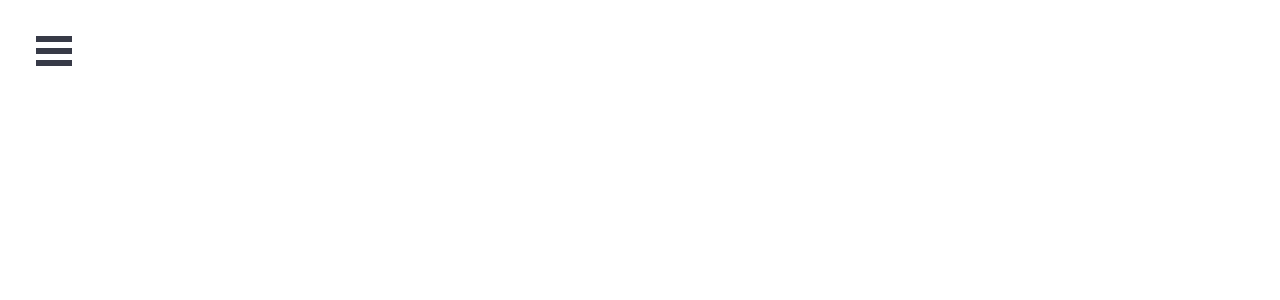
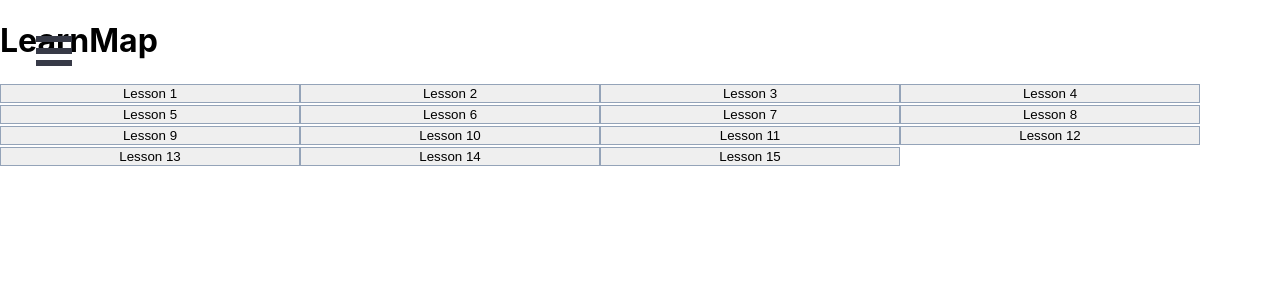
Before and after one commit to software-students-spring2022/final-project-mycryptopal, a React (Create React App) app in the folder front-end/: page /learnMap in a window 1280 px wide. Shown: the top 300 px of the page. Built offline with nearby package versions, Linux system fonts and the light colour scheme.

Commit message:
added lesson page and lesson map with all content

```diff
--- a/front-end/src/App.js
+++ b/front-end/src/App.js
@@ -5,6 +5,7 @@ import Home from './Home';
 import Portfolio from './Portfolio';
 import Explore from './Explore';
 import Learn from './Learn';
+import LearnMap from './LearnMap';
 import Contact from './Contact';
 import Settings from './Settings';
 
@@ -17,7 +18,7 @@ function App() {
           <Route path='/' element={<Home />} />
           <Route path='/portfolio' element={<Portfolio />} />
           <Route path='/explore' element={<Explore />} />
-          <Route path='/learn' element={<Learn />} />
+          <Route path='/learnMap' element={<LearnMap />} />
           <Route path='/contact' element={<Contact />} />
           <Route path='/settings' element={<Settings />} />
         </Routes>
--- a/front-end/src/Learn.css
+++ b/front-end/src/Learn.css
@@ -0,0 +1,22 @@
+form {
+    display: flex;
+    flex-direction: column;
+}
+
+.question {
+    font-weight: bold;
+    font-style: italic;
+    margin-top: 1vh;
+}
+
+.answer {
+    margin-top: 0.5vh;
+}
+
+#checkAnswerButton {
+    margin-top: 0.5vh;
+    margin-left: auto;
+    margin-right: 0;
+    width: 30%;
+    height: 2.2em;
+}
--- a/front-end/src/Learn.js
+++ b/front-end/src/Learn.js
@@ -2,15 +2,23 @@ import './Learn.css';
 
 function Learn() {
     return (
-        <>
-            <div id="page-title">
-                <h1>Learn Page</h1>
-            </div>
-
-            <div id="page-content">
-
-            </div>
-        </>
+    <div className='learn'>
+        <h1>Lesson Example</h1>
+        <div>
+        <div className="question"> Quiz Question 1 </div>
+            <form>
+                <label for="answer">Answer:</label>
+                <input name="answer" type="text"></input>
+                <input id="checkAnswerButton" type="button" value="Check"></input>
+            </form>
+        </div>
+        <a href = '/learn'>
+        <button className= "page-button"> Previous Lesson </button>
+        </a>
+        <a href = '/learn'>
+        <button className= "page-button"> Next Lesson </button>
+        </a>
+    </div>
     )
 }
 
--- /dev/null
+++ b/front-end/src/LearnMap.js
@@ -0,0 +1,56 @@
+import './LearnMap.css';
+
+function LearnMap() {
+    return (
+            <div className="learnMap">
+                <h1>LearnMap</h1>
+                <a href = '/Learn'>
+                <button className= "page-button"> Lesson 1 </button>
+                </a>
+                <a href = '/Learn'>
+                <button className= "page-button"> Lesson 2 </button>
+                </a>
+                <a href = '/Learn'>
+                <button className= "page-button"> Lesson 3 </button>
+                </a>
+                <a href = '/Learn'>
+                <button className= "page-button"> Lesson 4 </button>
+                </a>
+                <a href = '/Learn'>
+                <button className= "page-button"> Lesson 5 </button>
+                </a>
+                <a href = '/Learn'>
+                <button className= "page-button"> Lesson 6 </button>
+                </a>
+                <a href = '/Learn'>
+                <button className= "page-button"> Lesson 7 </button>
+                </a>
+                <a href = '/Learn'>
+                <button className= "page-button"> Lesson 8 </button>
+                </a>
+                <a href = '/Learn'>
+                <button className= "page-button"> Lesson 9 </button>
+                </a>
+                <a href = '/Learn'>
+                <button className= "page-button"> Lesson 10 </button>
+                </a>
+                <a href = '/Learn'>
+                <button className= "page-button"> Lesson 11 </button>
+                </a>
+                <a href = '/Learn'>
+                <button className= "page-button"> Lesson 12 </button>
+                </a>
+                <a href = '/Learn'>
+                <button className= "page-button"> Lesson 13 </button>
+                </a>
+                <a href = '/Learn'>
+                <button className= "page-button"> Lesson 14 </button>
+                </a>
+                <a href = '/Learn'>
+                <button className= "page-button"> Lesson 15 </button>
+                </a>
+            </div>
+            )
+}
+
+export default LearnMap;
```
Also changed, not shown: front-end/src/LearnMap.css (added).
